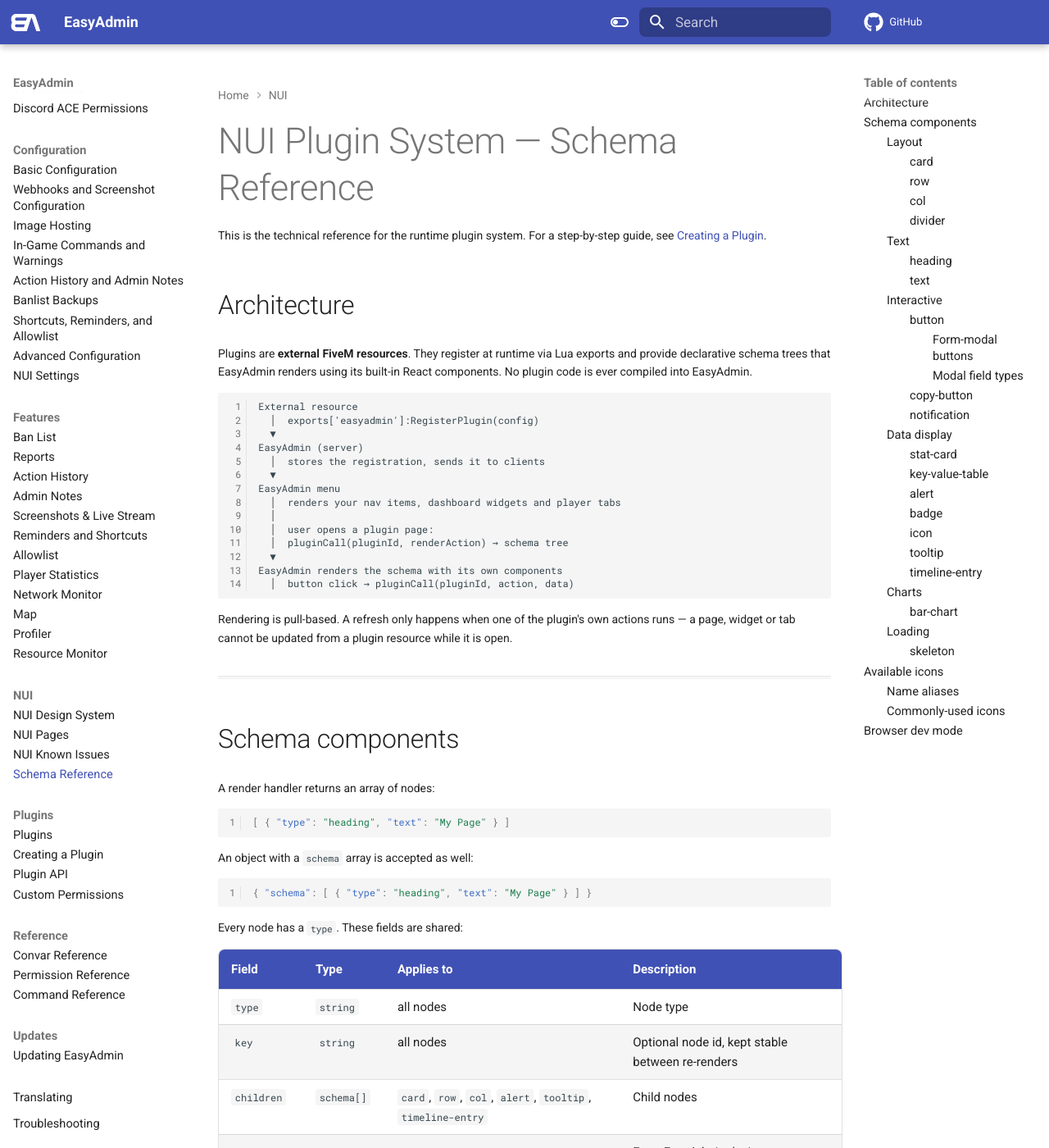
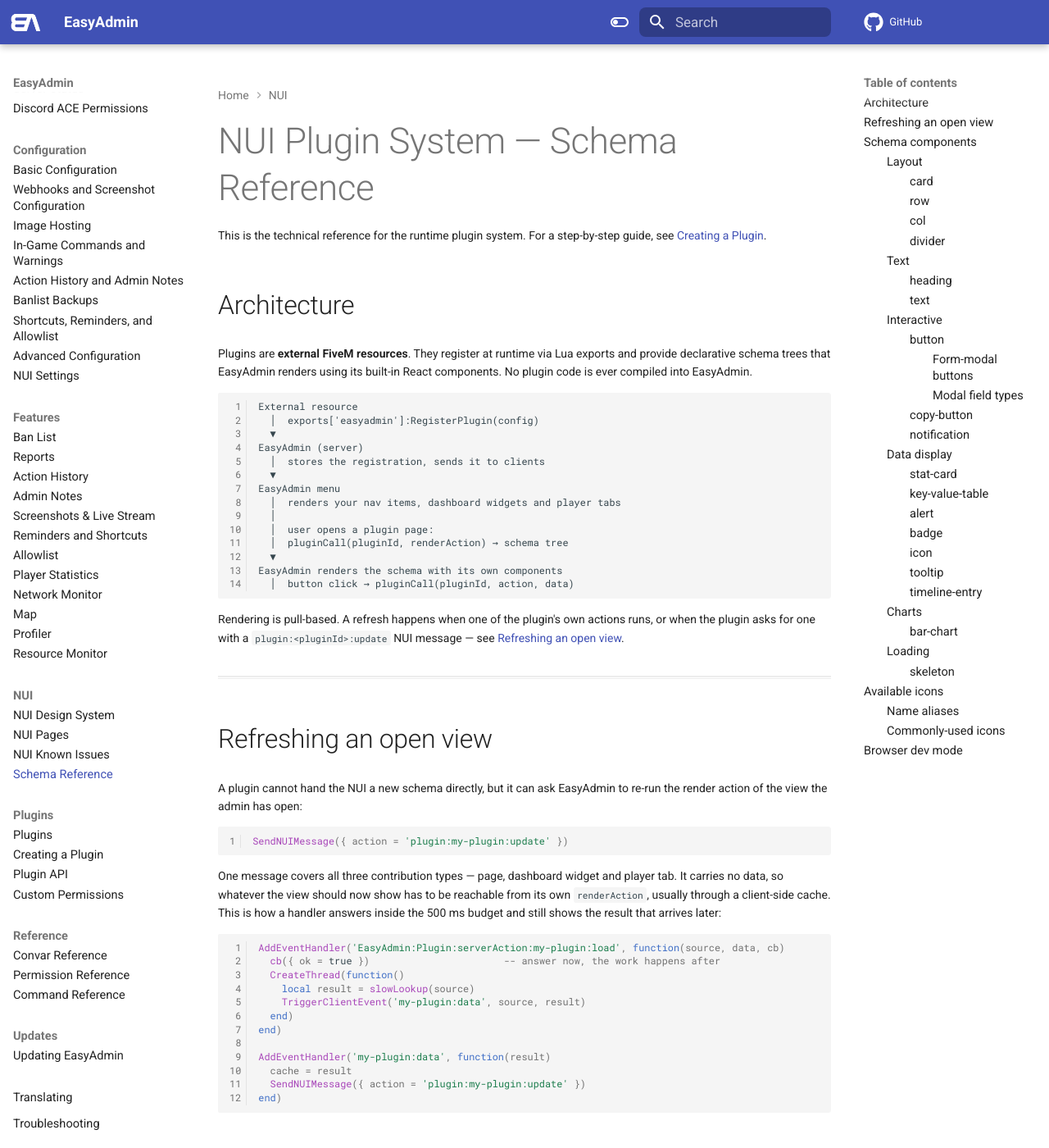
Before and after one commit to Blumlaut/EasyAdmin, an MkDocs documentation site: the page built from docs/docs/nui-plugins.md, in a window 1280 px wide and 1400 px high. Shown: the whole window at 82% size. Built offline with MkDocs 1.6.1 and Material for MkDocs 9.7.7, drawn with Linux system fonts in a browser that asks for light colours; comment, search, counter and statistics services are not loaded.

Commit message:
docs: document plugin view refresh push

````diff
--- a/docs/docs/nui-plugins.md
+++ b/docs/docs/nui-plugins.md
@@ -26,11 +26,41 @@
   │  button click → pluginCall(pluginId, action, data)
 ```
 
-Rendering is pull-based. A refresh only happens when one of the plugin's own
-actions runs — a page, widget or tab cannot be updated from a plugin resource
-while it is open.
+Rendering is pull-based. A refresh happens when one of the plugin's own actions
+runs, or when the plugin asks for one with a `plugin:<pluginId>:update` NUI
+message — see [Refreshing an open view](#refreshing-an-open-view).
 
 ---
+
+## Refreshing an open view
+
+A plugin cannot hand the NUI a new schema directly, but it can ask EasyAdmin to
+re-run the render action of the view the admin has open:
+
+```lua
+SendNUIMessage({ action = 'plugin:my-plugin:update' })
+```
+
+One message covers all three contribution types — page, dashboard widget and
+player tab. It carries no data, so whatever the view should now show has to be
+reachable from its own `renderAction`, usually through a client-side cache. This
+is how a handler answers inside the 500 ms budget and still shows the result that
+arrives later:
+
+```lua
+AddEventHandler('EasyAdmin:Plugin:serverAction:my-plugin:load', function(source, data, cb)
+  cb({ ok = true })                       -- answer now, the work happens after
+  CreateThread(function()
+    local result = slowLookup(source)
+    TriggerClientEvent('my-plugin:data', source, result)
+  end)
+end)
+
+AddEventHandler('my-plugin:data', function(result)
+  cache = result
+  SendNUIMessage({ action = 'plugin:my-plugin:update' })
+end)
+```
 
 ## Schema components
 
````
Also changed, not shown: docs/docs/plugins/creating-plugins.md (+29 -6 lines), docs/docs/plugins/plugin-api.md (+3 -2 lines).
